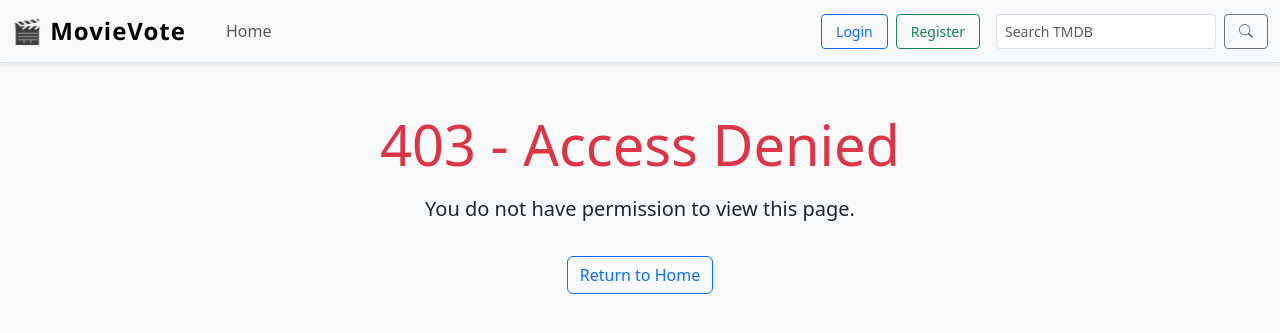
After one commit to JSaumat/miniproject4JoseSaumat, a Django app: template templates/403.html in a window 1280 px wide. The commit adds this page. Shown: the top 333 px of the page. Run offline with Django 5.2, Linux system fonts and the light colour scheme; the template is opened without the code that fills it, so the values that code supplies are empty.

Commit message:
Restricted the search for movies feature to admins only. Added a custom 403.html page in the templates. This ensures that anyone not an admin cannot access the search page to add titles for voting.

```diff
--- a/movies/templates/movies/base.html
+++ b/movies/templates/movies/base.html
@@ -34,11 +34,13 @@
             Home
           </a>
         </li>
-        <li class="nav-item">
-          <a class="nav-link {% if request.path == '/search/' %}active{% endif %}" href="{% url 'movies:search_movie' %}">
-            Search
-          </a>
-        </li>
+        {% if user.is_authenticated and user.is_staff %}
+            <li class="nav-item">
+              <a class="nav-link {% if request.path == '/search/' %}active{% endif %}" href="{% url 'movies:search_movie' %}">
+                Search
+              </a>
+            </li>
+        {% endif %}
       </ul>
 
       <!-- Right side: auth + search form -->
--- /dev/null
+++ b/templates/403.html
@@ -0,0 +1,11 @@
+{% extends "movies/base.html" %}
+
+{% block title %}Access Denied{% endblock %}
+
+{% block content %}
+<div class="text-center mt-5">
+  <h1 class="display-4 text-danger">403 - Access Denied</h1>
+  <p class="lead mt-3">You do not have permission to view this page.</p>
+  <a href="{% url 'movies:index' %}" class="btn btn-outline-primary mt-3">Return to Home</a>
+</div>
+{% endblock %}
```
Also changed, not shown: movies/views.py (+12 -1 lines).
